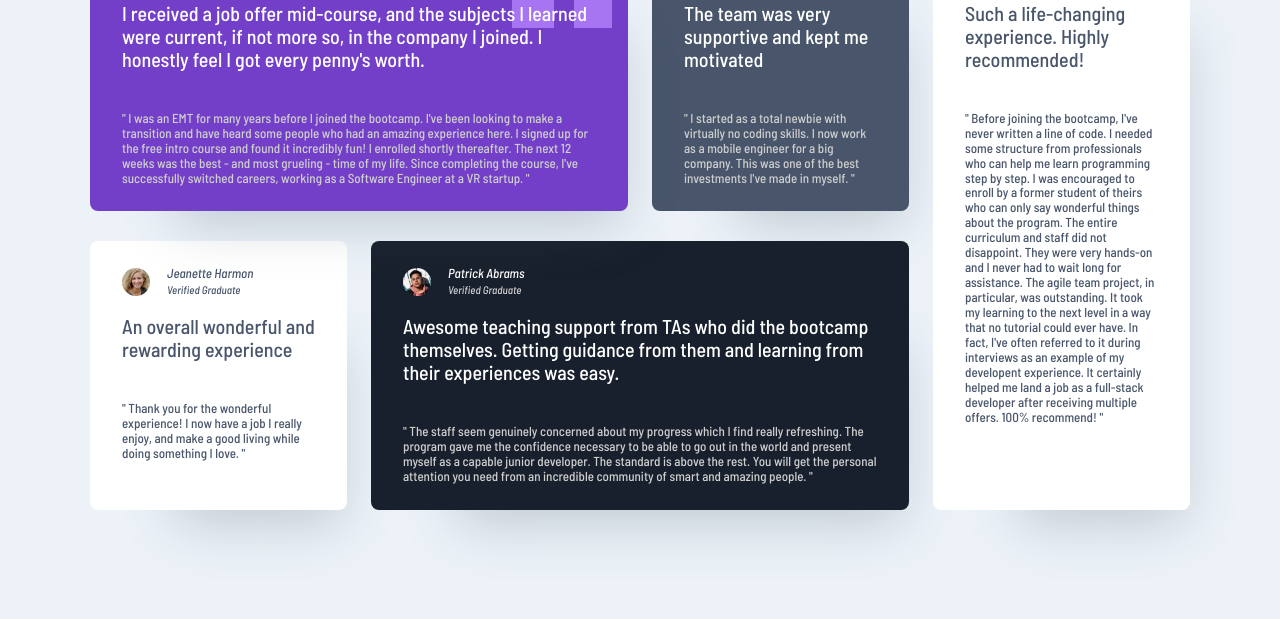
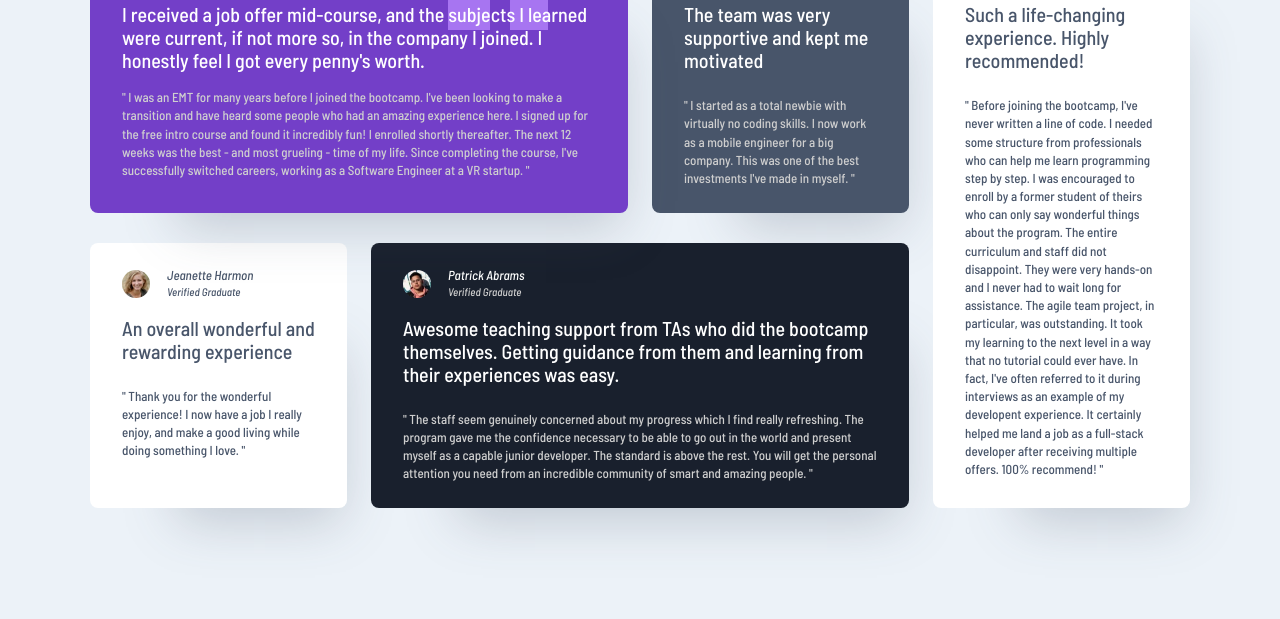
Before and after one commit to Fixito/fem-testimonials-grid-section, a plain HTML site: page index.html in a window 1280 px wide. Shown: the part 181-800 px from the top of the page. Drawn offline with Linux system fonts and the light colour scheme.

Commit message:
Refactor testimonials section markup and styling

```diff
--- a/styles/style.css
+++ b/styles/style.css
@@ -88,44 +88,6 @@ p {
   box-shadow: var(--shadow-2);
 }
 
-.card__figure {
-  display: flex;
-  align-items: center;
-  gap: 1.0625rem;
-}
-
-.card__img {
-  border-radius: 50%;
-  width: 1.75rem;
-}
-
-.card__name {
-  font-size: var(--fs-200);
-  line-height: 1;
-}
-
-.card__status {
-  font-size: var(--fs-100);
-  color: var(--neutral-2);
-  margin-block-start: 0.25rem;
-}
-
-.card__summary {
-  font-size: var(--fs-500);
-  margin-block-start: 1.125rem;
-}
-
-.card__quote {
-  font-size: var(--fs-200);
-  color: var(--neutral-2);
-  margin-block-start: 2.5rem;
-}
-
-.card__quote p::before,
-.card__quote p::after {
-  content: '"';
-}
-
 .testimonials__card:nth-of-type(1) {
   background-color: var(--primary);
   position: relative;
@@ -166,6 +128,49 @@ p {
   background-color: var(--neutral-4);
 }
 
+.card__figure {
+  display: flex;
+  align-items: center;
+  gap: 1.0625rem;
+}
+
+.card__img {
+  border-radius: 50%;
+  width: 1.75rem;
+}
+
+.card__name {
+  font-size: var(--fs-200);
+  line-height: 1;
+}
+
+.card__status {
+  font-size: var(--fs-100);
+  color: var(--neutral-2);
+  margin-block-start: 0.25rem;
+}
+
+.card__summary {
+  font-size: var(--fs-500);
+  margin-block-start: 1.125rem;
+}
+
+.card__quote {
+  font-size: var(--fs-200);
+  line-height: 1.4;
+  color: var(--neutral-2);
+  margin-block-start: 1rem;
+}
+
+.testimonials__card:nth-of-type(1) .card__quote {
+  margin-block-start: 2.5rem;
+}
+
+.card__quote p::before,
+.card__quote p::after {
+  content: '"';
+}
+
 @media screen and (min-width: 1024px) {
   body {
     padding-block: 0;
@@ -189,6 +194,14 @@ p {
     grid-area: a;
   }
 
+  .testimonials__card:nth-of-type(1)::before {
+    right: 5rem;
+  }
+
+  .testimonials__card:nth-of-type(1) .card__quote {
+    margin-block-start: 1rem;
+  }
+
   .testimonials__card:nth-of-type(2) {
     grid-area: b;
   }
@@ -204,4 +217,8 @@ p {
   .testimonials__card:nth-of-type(5) {
     grid-area: e;
   }
+
+  .testimonials__card .card__quote {
+    margin-block-start: 1.5rem;
+  }
 }
```
